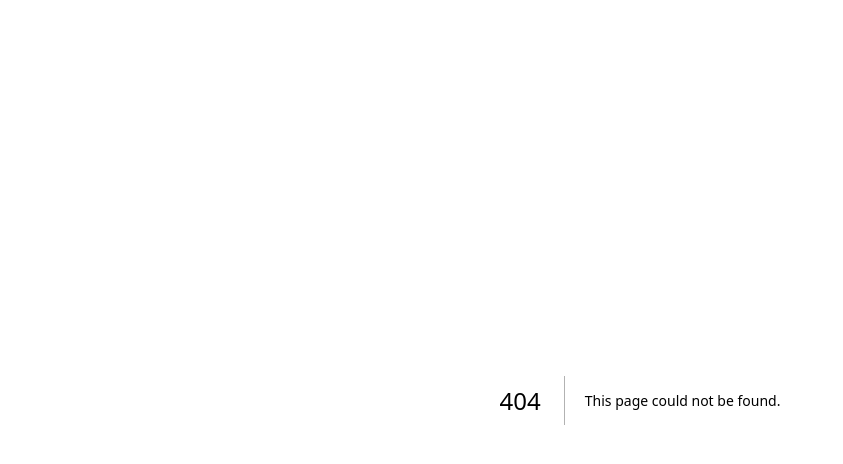
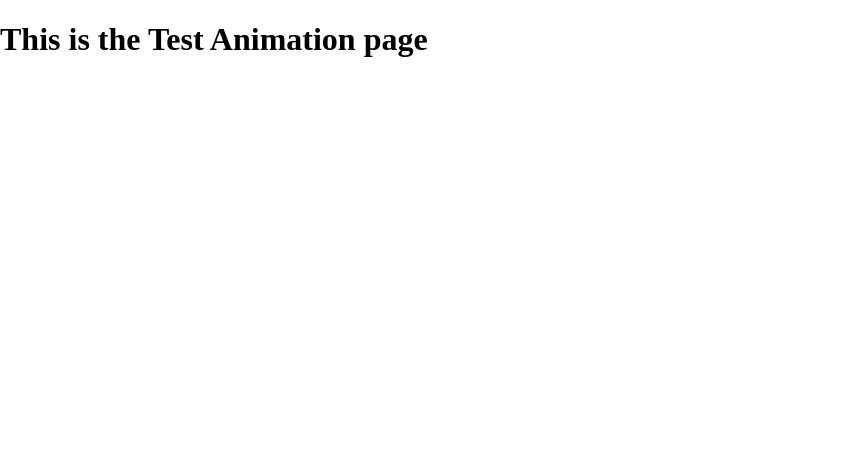
Before and after one commit to lokeshpara/cloud-it-resources, a Next.js app: page /test-animation in a window 1280 px wide. Before the commit this address had no page. Shown: the top 464 px of the page, without its empty margins (0-843 px from the left). Built offline with nearby package versions, Linux system fonts and the light colour scheme.

Commit message:
Add files via upload

```diff
--- /dev/null
+++ b/pages/test-animation.js
@@ -0,0 +1,13 @@
+// pages/test-animation.js
+
+import React from 'react';
+
+const TestAnimation = () => {
+  return (
+    <div>
+      <h1>This is the Test Animation page</h1>
+    </div>
+  );
+};
+
+export default TestAnimation;
```
